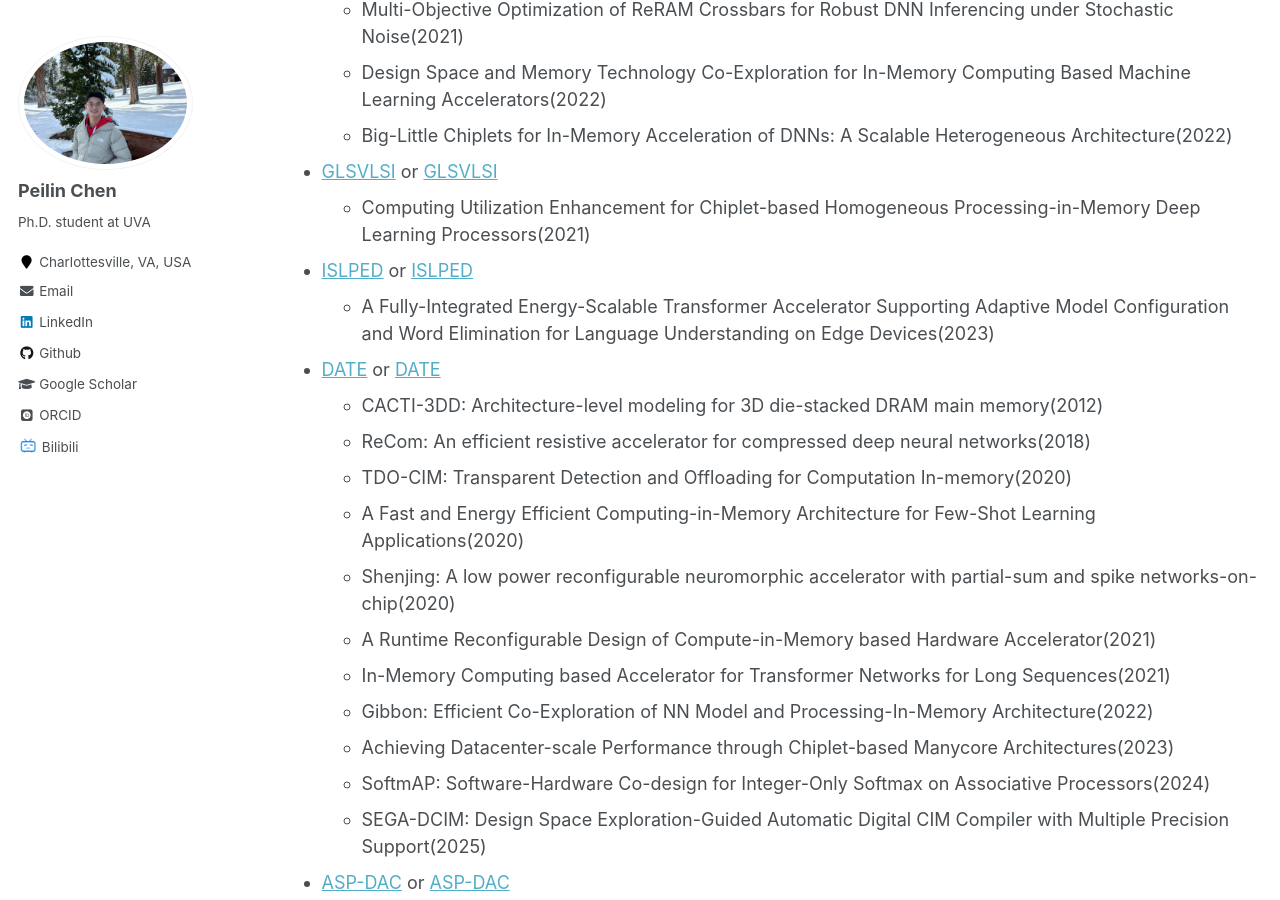
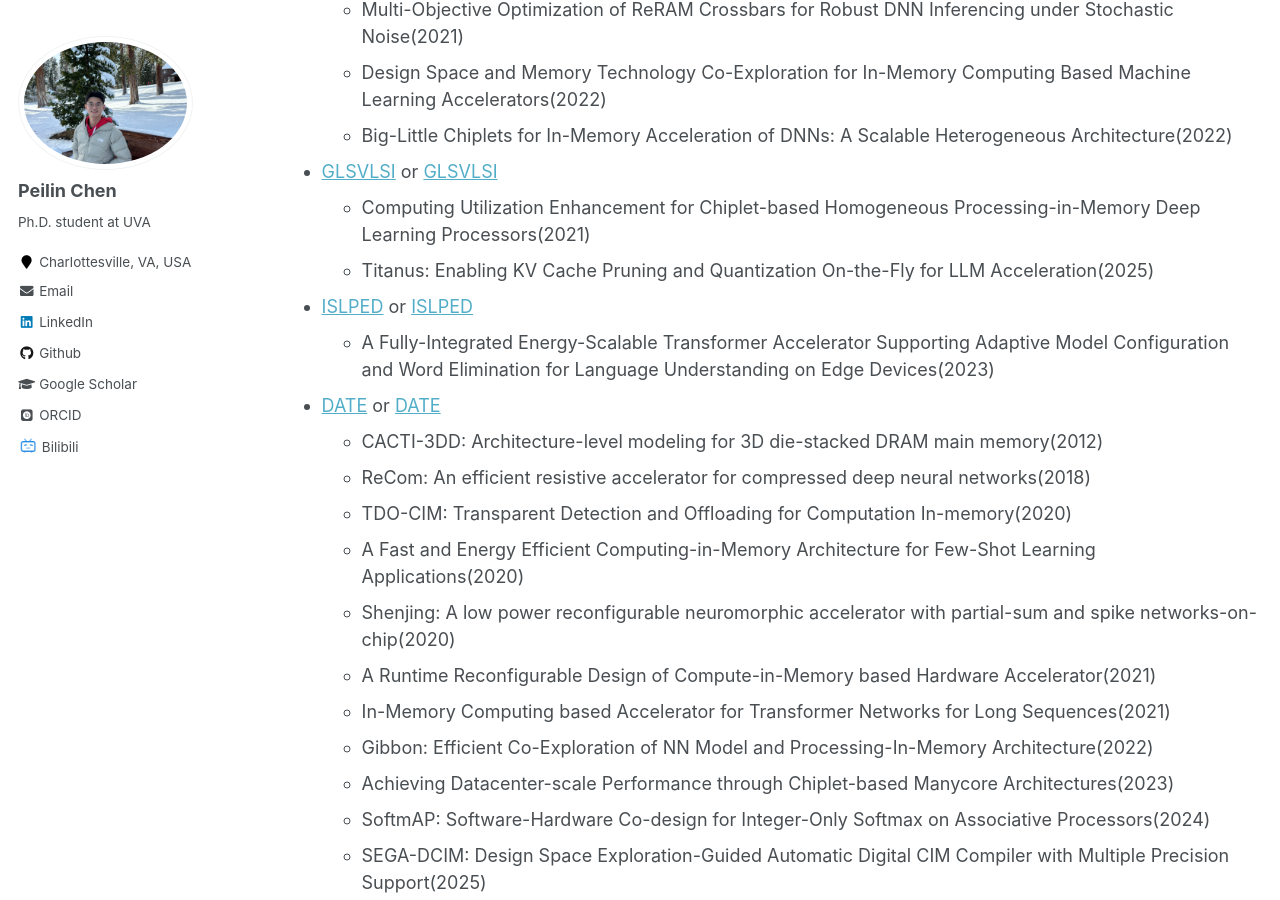
Before and after one commit to peilin-chen/peilin-chen.github.io, a Jekyll site: the page built from _pages/reading list.md, in a window 1280 px wide and 900 px high, scrolled down 4947 px. Built offline with Jekyll 4.4.1, drawn with Linux system fonts in a browser that asks for light colours; some web fonts are replaced; formulas are drawn with MathJax 3.

Commit message:
Update reading list.md

```diff
--- a/_pages/reading list.md
+++ b/_pages/reading list.md
@@ -114,6 +114,7 @@ author_profile: true
   - Big-Little Chiplets for In-Memory Acceleration of DNNs: A Scalable Heterogeneous Architecture(2022)
 * [GLSVLSI](https://dblp.org/db/conf/glvlsi/index.html) or [GLSVLSI](https://dl.acm.org/conference/glsvlsi)
   - Computing Utilization Enhancement for Chiplet-based Homogeneous Processing-in-Memory Deep Learning Processors(2021)
+  - Titanus: Enabling KV Cache Pruning and Quantization On-the-Fly for LLM Acceleration(2025)
 * [ISLPED](https://dblp.org/db/conf/islped/index.html) or [ISLPED](https://dl.acm.org/conference/islped)
   - A Fully-Integrated Energy-Scalable Transformer Accelerator Supporting Adaptive Model Configuration and Word Elimination for Language Understanding on Edge Devices(2023)
 * [DATE](https://dblp.org/db/conf/date/index.html) or [DATE](https://ieeexplore.ieee.org/xpl/conhome/1000198/all-proceedings)
```
